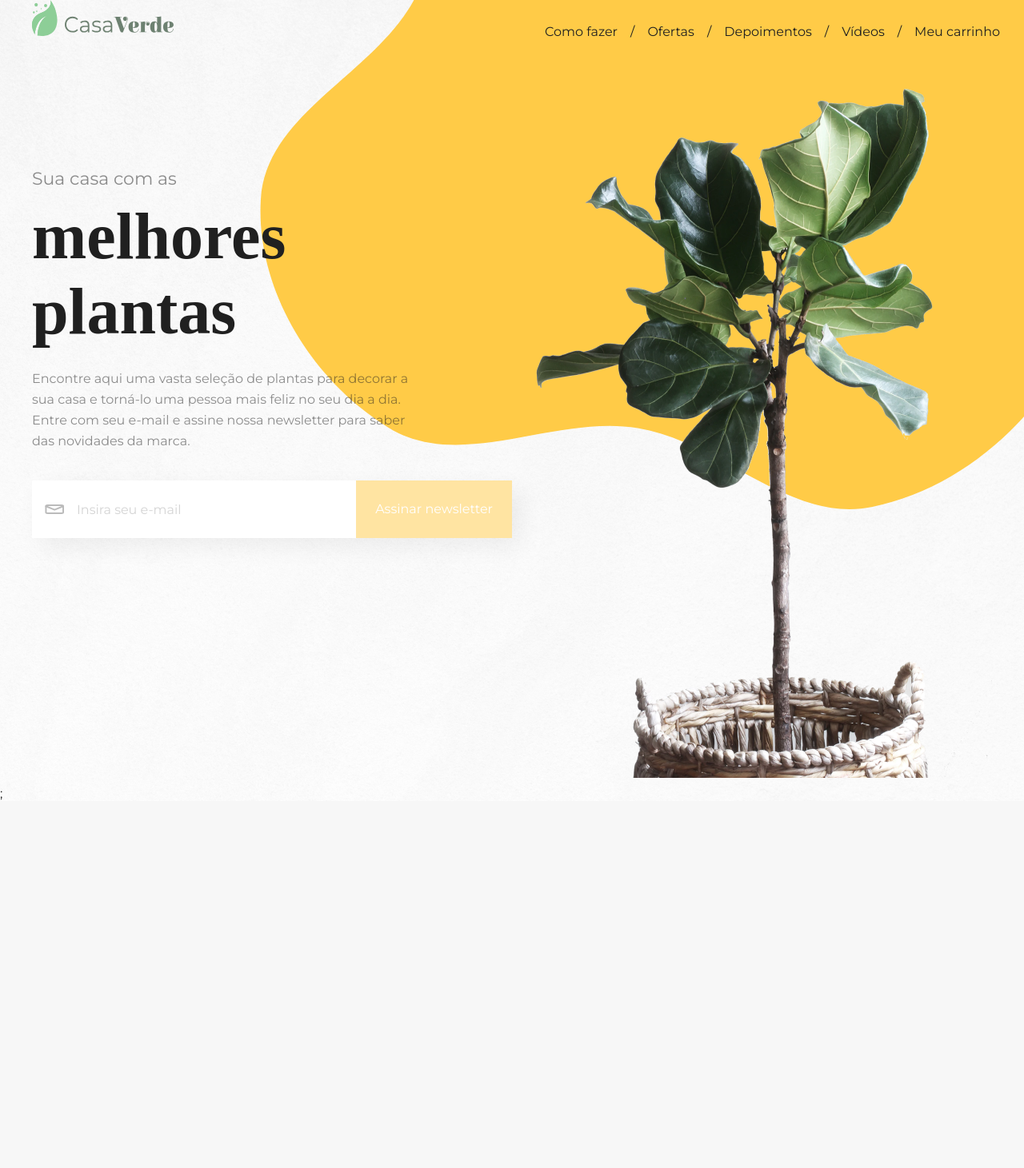
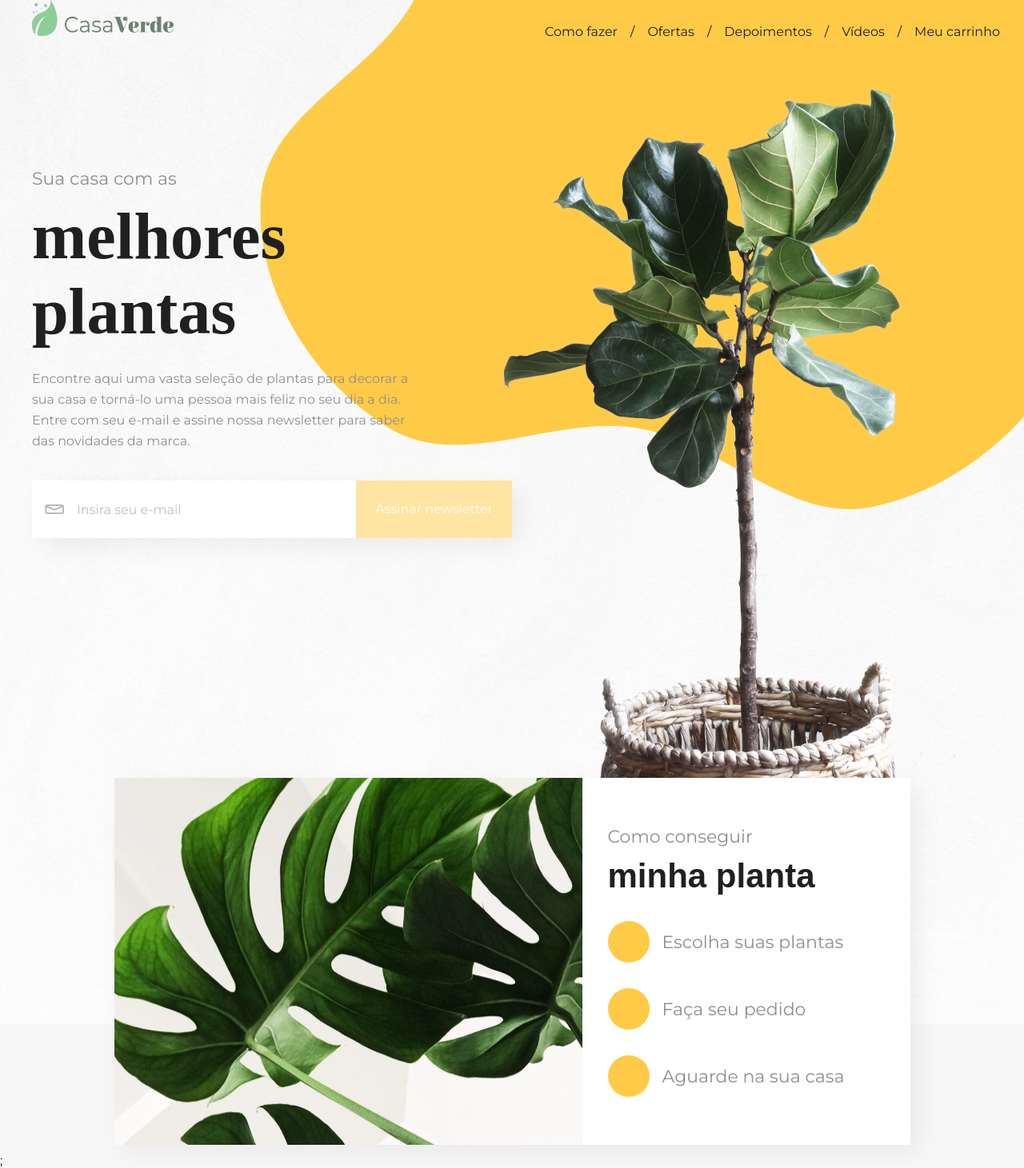
Before and after one commit to areasflavio/casa-verde, a Next.js app: page / in a window 1280 px wide. Shown: the whole page at 80% size. Before the commit the page ends 1002 px from the top, so only its background shows below. Built offline with nearby package versions, Linux system fonts and the light colour scheme; a web font is replaced by a local one.

Commit message:
feat: create Info component

```diff
--- a/pages/index.tsx
+++ b/pages/index.tsx
@@ -1,4 +1,5 @@
 import { AssinaturaNewsletter } from 'components/AssinaturaNewsletter';
+import { Info } from 'components/Info';
 import { Menu } from 'components/Menu';
 
 export default function Home() {
@@ -6,6 +7,7 @@ export default function Home() {
     <main>
       <Menu />
       <AssinaturaNewsletter />
+      <Info />
     </main>
   );
 }
--- a/src/components/AssinaturaNewsletter/styles.ts
+++ b/src/components/AssinaturaNewsletter/styles.ts
@@ -8,20 +8,19 @@ export const Container = styled.section`
 
   background-image: url('/images/image-hero.png');
   background-repeat: no-repeat;
-  background-position: 100% 100%;
+  background-position: 90% 100%;
 
   @media (max-width: 1100px) {
     background-image: none;
   }
 
   @media (max-width: 980px) {
-    padding: 75px 0 150px;
+    padding: 75px 0;
   }
 
   span {
     font-size: 22px;
-    color: #202020;
-    opacity: 0.5;
+    color: #8f8f8f;
   }
 
   h2 {
@@ -33,13 +32,17 @@ export const Container = styled.section`
     color: #202020;
 
     margin-top: 12px;
+
+    @media (max-width: 400px) {
+      font-size: 64px;
+      line-height: 72px;
+    }
   }
 
   p {
     font-size: 16px;
     line-height: 26px;
-    color: #202020;
-    opacity: 0.5;
+    color: #8f8f8f;
 
     margin-top: 24px;
     max-width: 480px;
@@ -86,9 +89,11 @@ export const Container = styled.section`
       font-size: 16px;
       line-height: 20px;
 
-      color: #202020;
+      color: #bcbcbc;
 
-      opacity: 0.3;
+      &::placeholder {
+        color: #bcbcbc;
+      }
     }
 
     button {
--- /dev/null
+++ b/src/components/Info/index.tsx
@@ -0,0 +1,21 @@
+import { Container } from './styles';
+
+export const Info = () => {
+  return (
+    <Container>
+      <img src="images/image-info.png" alt="Folhas" />
+
+      <div>
+        <span>Como conseguir</span>
+
+        <h3>minha planta</h3>
+
+        <ul>
+          <li>Escolha suas plantas</li>
+          <li>Faça seu pedido</li>
+          <li>Aguarde na sua casa</li>
+        </ul>
+      </div>
+    </Container>
+  );
+};
--- /dev/null
+++ b/src/components/Info/styles.ts
@@ -0,0 +1,67 @@
+import styled from 'styled-components';
+
+export const Container = styled.div`
+  display: flex;
+  max-width: 995px;
+  margin: 0 auto;
+
+  background: #ffffff;
+  box-shadow: 10px 10px 30px rgba(0, 0, 0, 0.06);
+
+  @media (max-width: 940px) {
+    flex-direction: column;
+
+    img {
+      height: 400px;
+      object-fit: cover;
+    }
+  }
+
+  div {
+    padding: 60px 32px;
+  }
+
+  span,
+  li {
+    font-size: 22px;
+    line-height: 27px;
+
+    color: #8f8f8f;
+  }
+
+  h3 {
+    margin-top: 12px;
+    font-size: 42px;
+    line-height: 48px;
+
+    color: #202020;
+  }
+
+  ul {
+    display: flex;
+    flex-direction: column;
+    margin-top: 32px;
+    gap: 32px;
+
+    li {
+      display: flex;
+      align-items: center;
+
+      &::before {
+        content: '';
+        width: 52px;
+        height: 52px;
+        border-radius: 50%;
+        margin-right: 16px;
+        background: #ffcb47;
+      }
+
+      @media (max-width: 400px) {
+        &::before {
+          width: 32px;
+          height: 32px;
+        }
+      }
+    }
+  }
+`;
```
Also changed, not shown: public/images/image-info.png (added).
